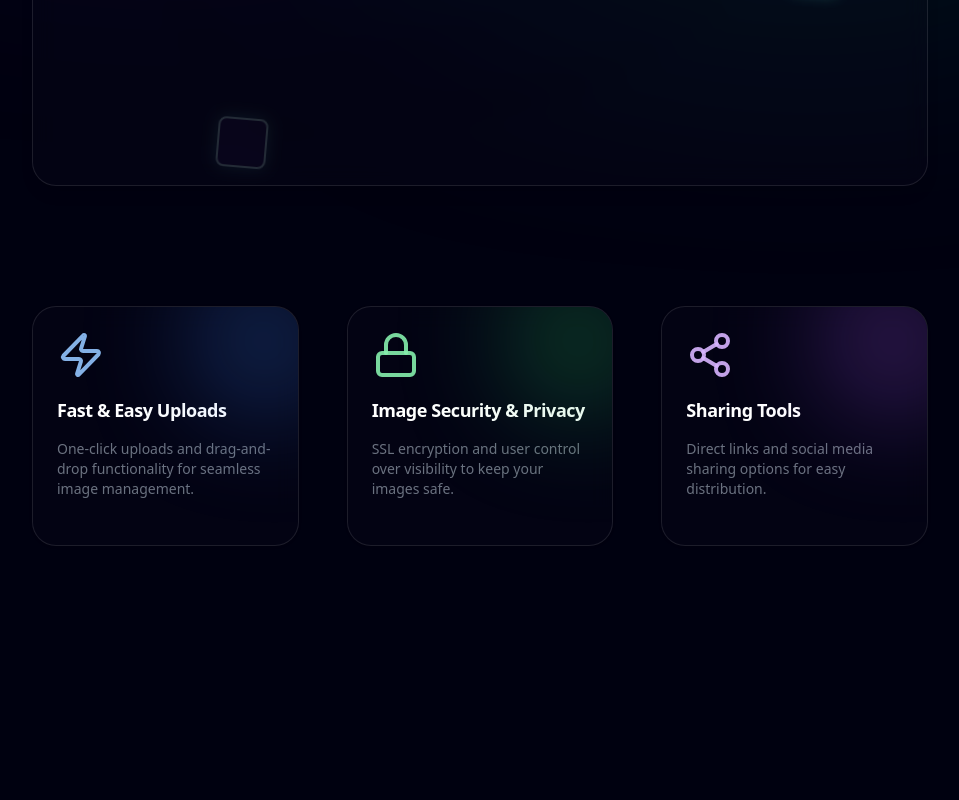
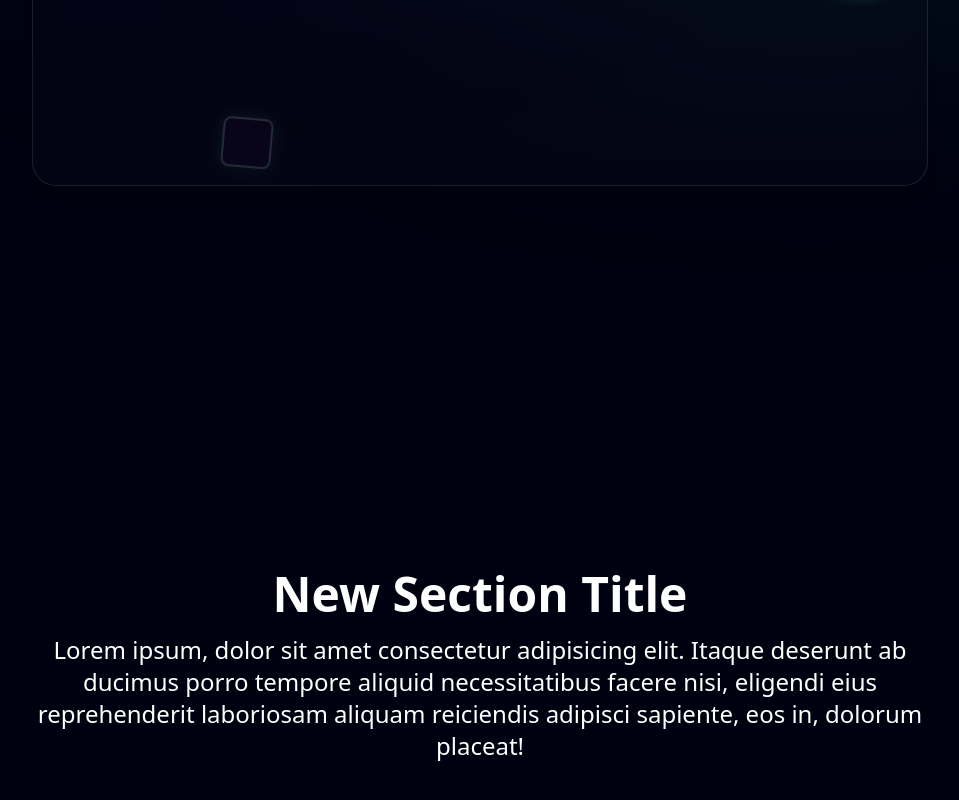
Before and after one commit to Lqgistics/imgfrontend, a Next.js app: page / in a window 1280 px wide. Shown: the part 1062-1862 px from the top of the page, without its empty margins (160-1119 px from the left). Built offline with nearby package versions, Linux system fonts and the light colour scheme.

Commit message:
features cards changed

```diff
--- a/src/app/page.tsx
+++ b/src/app/page.tsx
@@ -1,11 +1,8 @@
-"use client";
-
-import React from "react";
+import { useEffect, useState } from "react";
 import { motion } from "framer-motion";
+import { Button } from "@/components/ui/button";
+import { Card } from "@/components/ui/card";
 import Navbar from "@/components/navbar";
-import { Button } from "@/components/ui/button";
-import { Card, CardContent, CardHeader, CardTitle } from "@/components/ui/card";
-import { Lock, Share2, Zap } from "lucide-react";
 
 const frames = [
   { width: 50, height: 50 },
@@ -15,7 +12,13 @@ const frames = [
   { width: 50, height: 50 },
 ];
 
-export default function Home() {
+export default function Home({ children }: { children: React.ReactNode }) {
+  const [isClient, setIsClient] = useState(false);
+
+  useEffect(() => {
+    setIsClient(true);
+  }, []);
+
   return (
     <div className="relative min-h-screen">
       <Navbar />
@@ -49,7 +52,7 @@ export default function Home() {
                 bottom: "-10px",
               }}
               animate={{
-                y: [0, window.innerWidth < 768 ? -300 : -500], // Adjust y based on screen width
+                y: [0, isClient && window.innerWidth < 768 ? -300 : -500], // Adjust y based on screen width
                 opacity: [0, 1, 0],
                 rotate: [0, 10, -10, 0],
               }}
@@ -65,48 +68,18 @@ export default function Home() {
           ))}
         </Card>
       </div>
-
+      {children}
       <section className="h-screen w-full flex items-center justify-center mt-80">
-        <div className="mx-auto grid w-[70%] items-center gap-6 py-12 lg:grid-cols-3 lg:gap-12 relative lg:top-[-15rem] sm:top-[-5rem] top-[-8rem]">
-          <Card className="relative overflow-hidden bg-[#131327]/20 backdrop-blur-md border border-white/10 text-white h-[15rem]">
-            <CardHeader className="pb-0 text-lg">
-              <Zap className="h-12 w-12 text-blue-300/90 mb-4" />
-              <CardTitle>Fast & Easy Uploads</CardTitle>
-            </CardHeader>
-            <CardContent>
-              <p className="text-sm text-gray-500 dark:text-gray-400 mt-5">
-                One-click uploads and drag-and-drop functionality for seamless
-                image management.
-              </p>
-            </CardContent>
-            <div className="absolute top-0 right-0 h-20 w-20 bg-blue-500 blur-[4rem] rounded-bl-full" />
-          </Card>
-          <Card className="relative overflow-hidden bg-[#131327]/20 backdrop-blur-md border border-white/10 text-white h-[15rem] ">
-            <CardHeader className="pb-0 text-lg">
-              <Lock className="h-12 w-12 text-green-300/90 mb-4" />
-              <CardTitle>Image Security & Privacy</CardTitle>
-            </CardHeader>
-            <CardContent>
-              <p className="text-sm text-gray-500 dark:text-gray-400 mt-5">
-                SSL encryption and user control over visibility to keep your
-                images safe.
-              </p>
-            </CardContent>
-            <div className="absolute top-0 right-0 h-20 w-20 bg-green-500 blur-[4rem] rounded-bl-full" />
-          </Card>
-          <Card className="relative overflow-hidden bg-[#131327]/20 backdrop-blur-md border border-white/10 text-white h-[15rem] ">
-            <CardHeader className="pb-0 text-lg">
-              <Share2 className="h-12 w-12 text-purple-300/90 mb-4" />
-              <CardTitle>Sharing Tools</CardTitle>
-            </CardHeader>
-            <CardContent>
-              <p className="text-sm text-gray-500 dark:text-gray-400 mt-5">
-                Direct links and social media sharing options for easy
-                distribution.
-              </p>
-            </CardContent>
-            <div className="absolute top-0 right-0 h-20 w-20 bg-purple-500 blur-[4rem] rounded-bl-full" />
-          </Card>
+        <div className="text-center">
+          <h2 className="text-3xl md:text-5xl font-bold text-white mb-4">
+            New Section Title
+          </h2>
+          <p className="text-white text-lg md:text-2xl max-w-2xl md:max-w-4xl mx-auto">
+            Lorem ipsum, dolor sit amet consectetur adipisicing elit. Itaque
+            deserunt ab ducimus porro tempore aliquid necessitatibus facere
+            nisi, eligendi eius reprehenderit laboriosam aliquam reiciendis
+            adipisci sapiente, eos in, dolorum placeat!
+          </p>
         </div>
       </section>
     </div>
```
